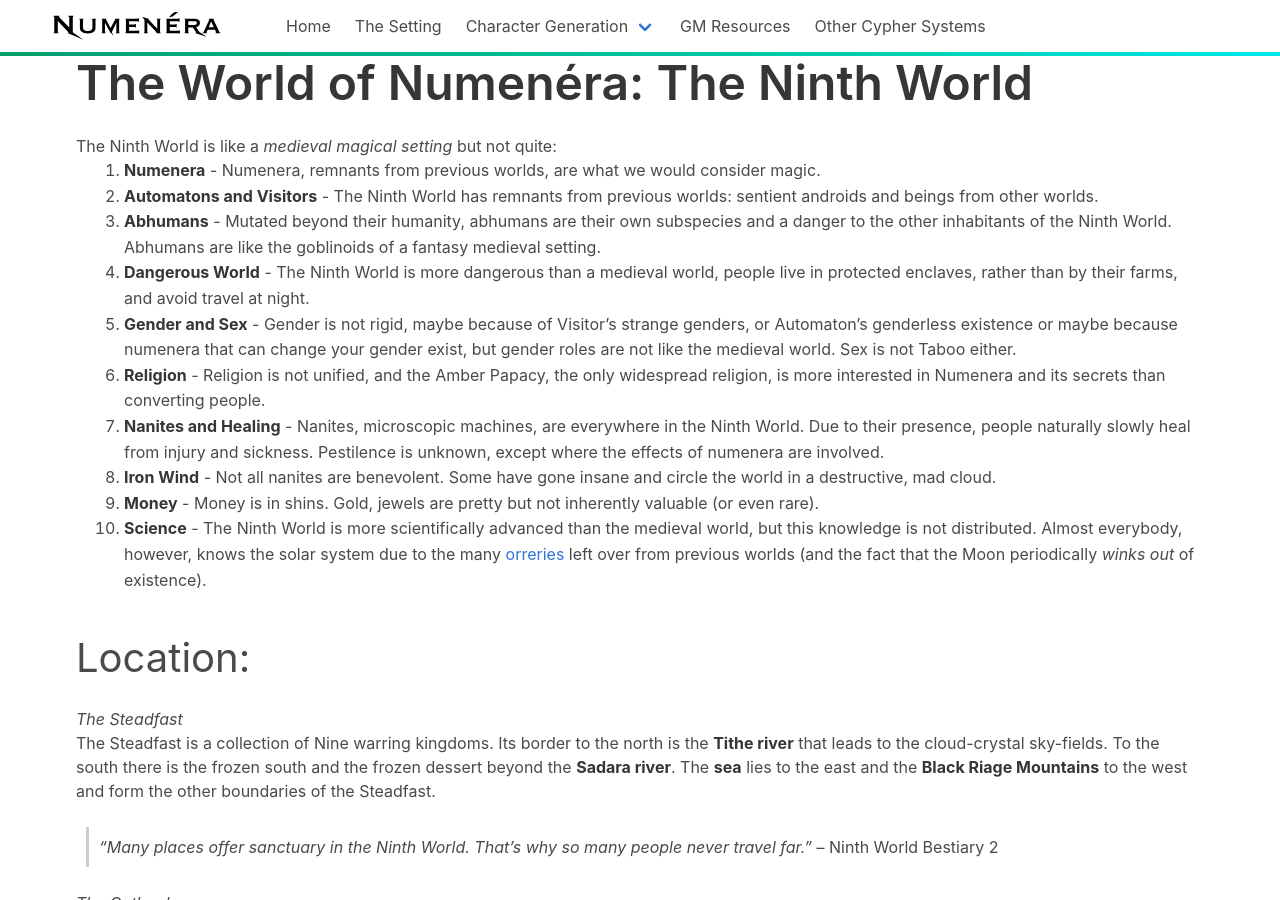
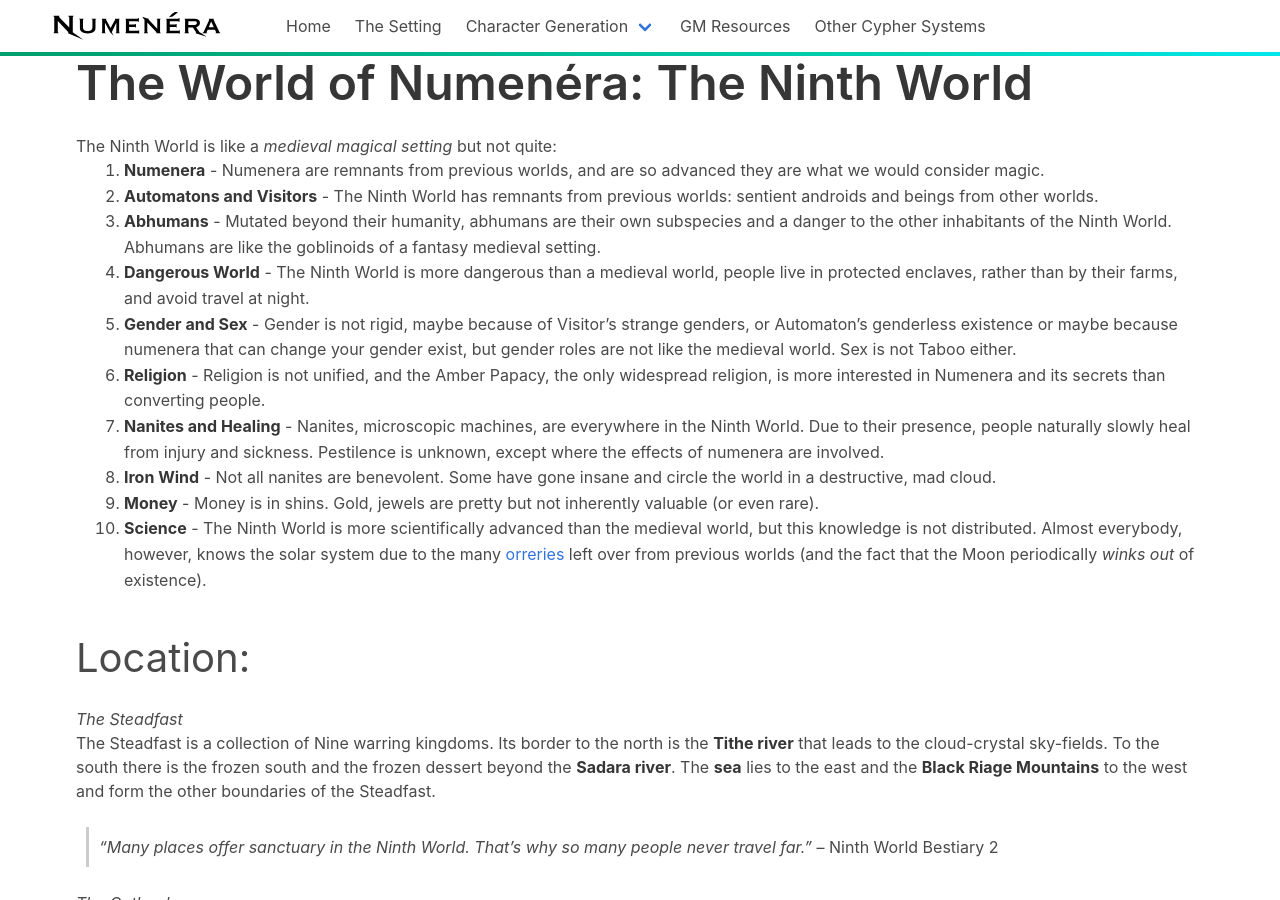
Before and after one commit to rebelwarrior/numenera, a Jekyll site: the page built from ninth_world.md, in a window 1280 px wide and 900 px high. Built offline with Jekyll 4.4.1, drawn with Linux system fonts in a browser that asks for light colours; nearby versions of some CDN libraries.

Commit message:
expands numenera line in setting

```diff
--- a/ninth_world.md
+++ b/ninth_world.md
@@ -8,7 +8,7 @@
 
 The Ninth World is like a _medieval magical setting_ but not quite:
 
-1. __Numenera__ - Numenera, remnants from previous worlds, are what we would consider magic.
+1. __Numenera__ - Numenera are remnants from previous worlds, and are so advanced they are what we would consider magic.
 2. __Automatons and Visitors__ - The Ninth World has remnants from previous worlds: sentient androids and beings from other worlds.
 3. __Abhumans__ - Mutated beyond their humanity, abhumans are their own subspecies and a danger to the other inhabitants of the Ninth World. Abhumans are like the goblinoids of a fantasy medieval setting.
 4. __Dangerous World__ - The Ninth World is more dangerous than a medieval world, people live in protected enclaves, rather than by their farms, and avoid travel at night.
```
